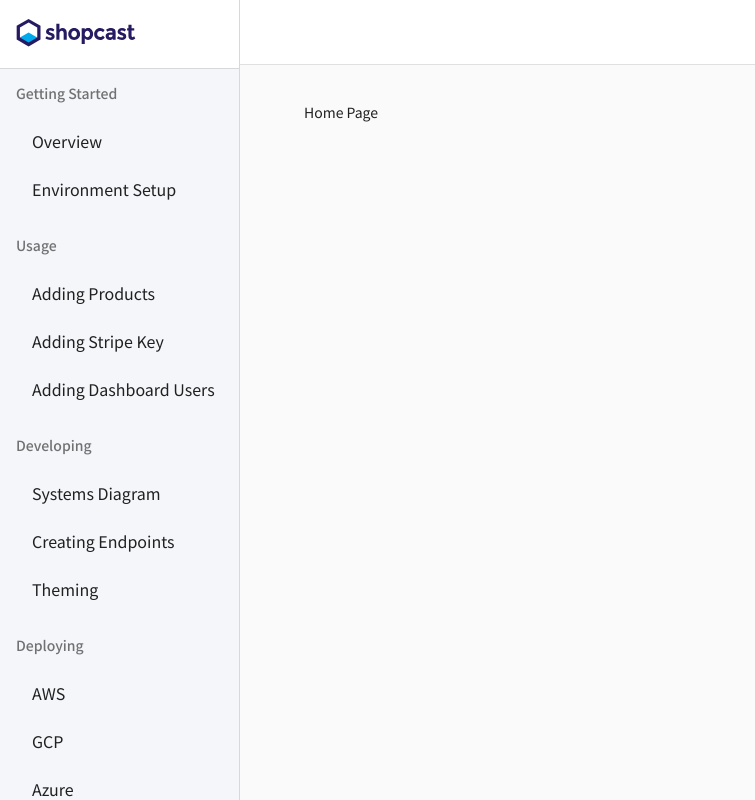
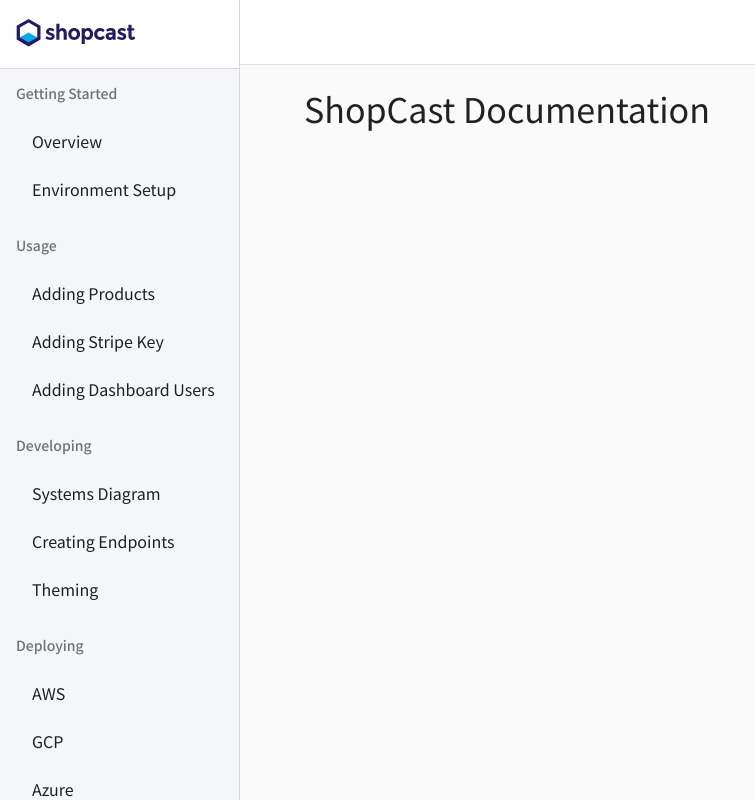
Before and after one commit to borisrch/ecommerce-docs, a Next.js app: page / in a window 1280 px wide. Shown: the whole page, without its empty margins (0-755 px from the left). Built offline with nearby package versions, Linux system fonts and the light colour scheme; what create-emotion-server would draw is missing.

Commit message:
add skeleton for home

```diff
--- a/pages/index.js
+++ b/pages/index.js
@@ -1,15 +1,27 @@
+import { Typography } from "@material-ui/core";
+import React from "react";
 import Container from "../src/components/container";
+import Head from "../src/components/head";
 
-const Content = () => {
+const { label } = "ShopCast Documentation";
+
+// TODO: refactor to style from container
+
+function Page() {
+  const ContentContainer = () => {
+    return (
+      <React.Fragment>
+        <Typography variant="h4">ShopCast Documentation</Typography>
+      </React.Fragment>
+    );
+  };
+
   return (
-    <div>
-      <p>Home Page</p>
-    </div>
+    <React.Fragment>
+      <Head title={label} />
+      <Container content={<ContentContainer />} label={label} />
+    </React.Fragment>
   );
-};
-
-function Index() {
-  return <Container content={<Content />} />;
 }
 
-export default Index;
+export default Page;
```
